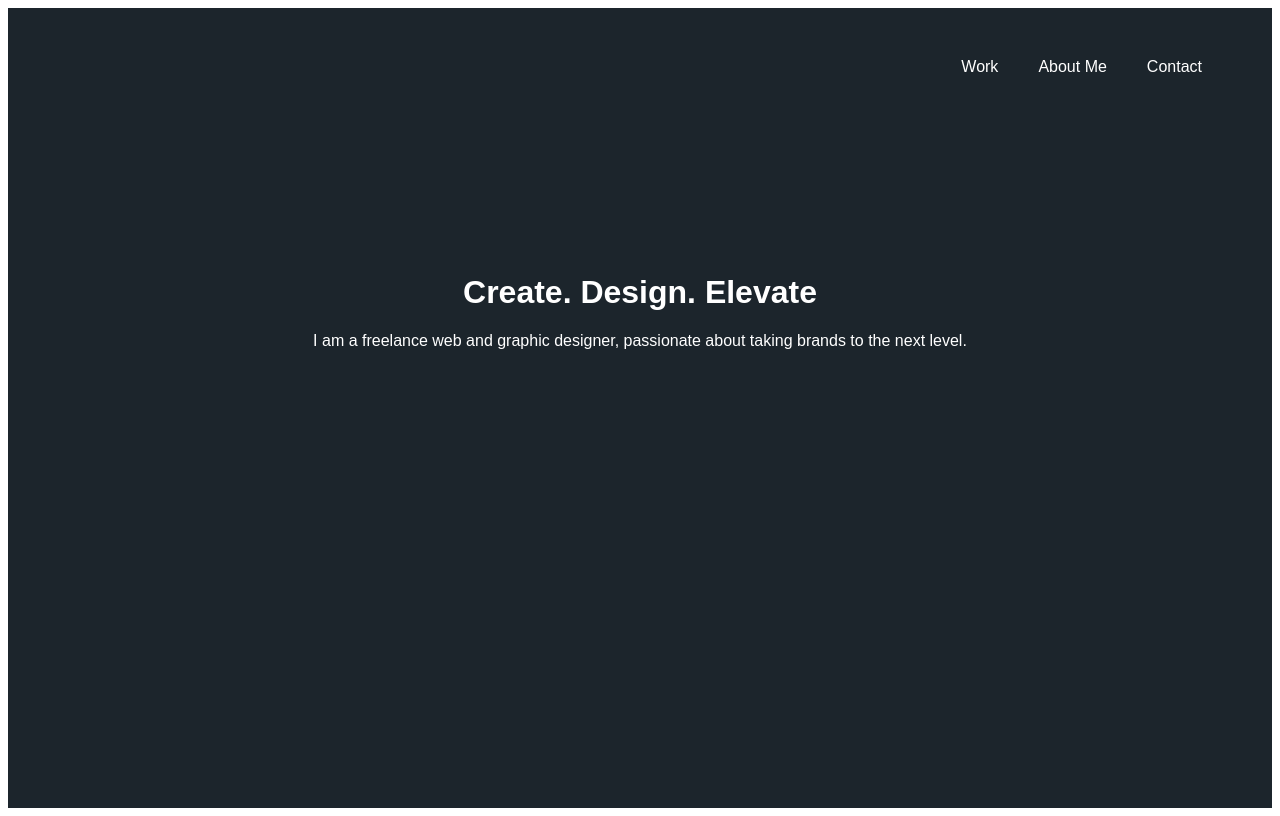
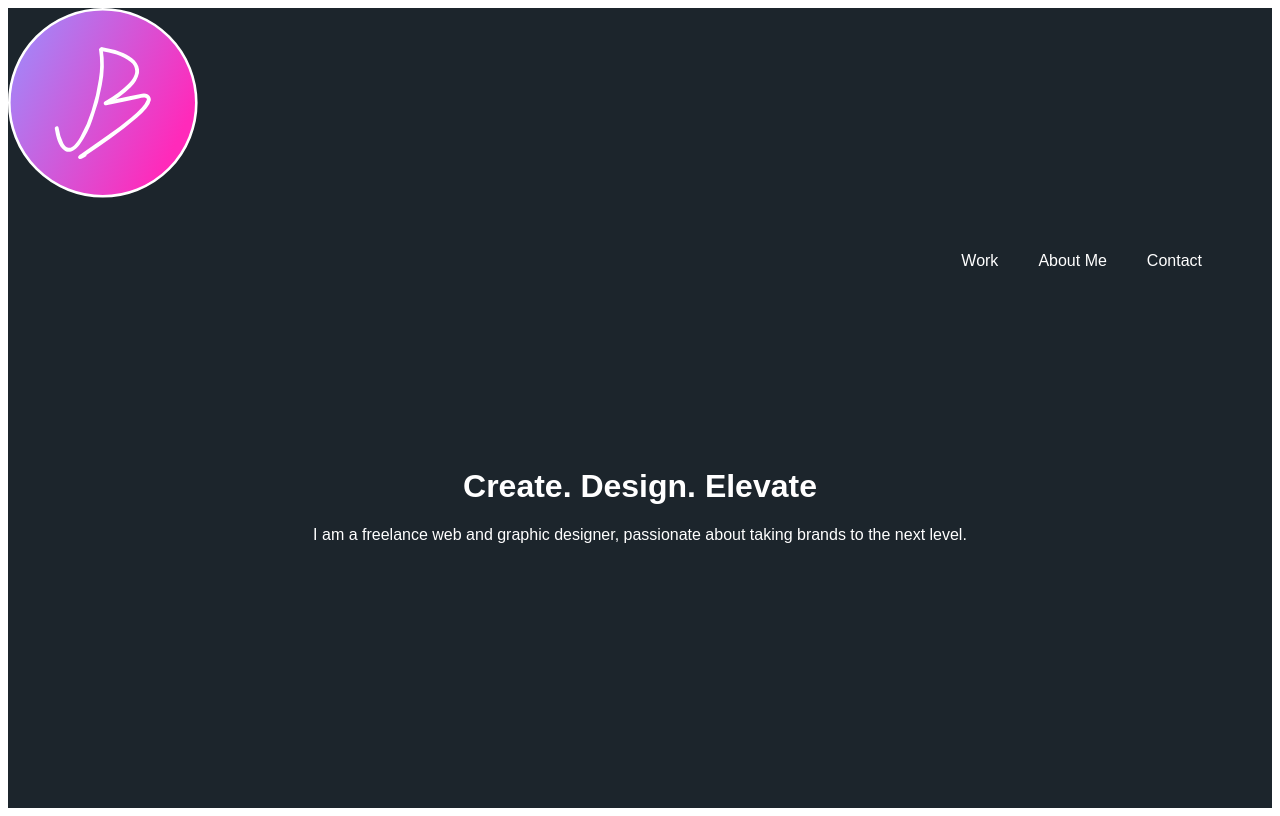
Before and after one commit to jbentley10/header-in-nextjs, a Next.js app: page / in a window 1280 px wide. Built offline with nearby package versions, Linux system fonts and the light colour scheme.

Commit message:
Added the logo files, and made it render.

```diff
--- a/components/Header.js
+++ b/components/Header.js
@@ -1,4 +1,5 @@
 import Link from 'next/link';
+import Logo from './Logo';
 import {useSpring, animated} from 'react-spring';
 
 /* Animations */
@@ -19,6 +20,13 @@ function SubtitleFadeInAnimation() {
   )
 }
 
+function LogoCircleAnimation() {
+  const AnimatedDonut = animated(Donut);
+  const props = useSpring({ value: 100, from: { value: 0 } })
+
+  return <AnimatedDonut percent={props.value} />
+}
+
 /* CSS Styles */
 const linkStyle = {
   color: '#ffffff',
@@ -27,7 +35,7 @@ const linkStyle = {
   float: 'right',
   padding: '0 20px',
   textDecoration: 'none'
-};
+}
 
 const navStyle = {
   paddingTop: '50px',
@@ -51,7 +59,7 @@ const headerContentStyle = {
 /* Component Layout */
 const Header = () => (
   <div style={headerStyle}>
-    {/* Logo */}
+    <Logo />
     <div style={navStyle}>
       <Link href="/contact">
         <a style={linkStyle}>Contact</a>
--- /dev/null
+++ b/components/Logo.js
@@ -0,0 +1,43 @@
+import React from 'react';
+
+const SVG = ({
+    circleStyle = {
+        stroke: "#fff",
+        strokeMiterLimit: "10",
+        fill: "url(#linear-gradient)",
+    },
+    viewBox = "0 0 73 73",
+    fill = "#ffffff",
+    width = "15%",
+    padding = "50px"
+}) => (
+    <svg
+    width={width}
+    viewBox={viewBox}
+    padding={padding}>
+        <defs>
+            <linearGradient
+            id="linear-gradient"
+            x1="0.5"
+            y1="0"
+            x2="72.515"
+            y2="36.5"
+            gradientUnits="userSpaceOnUse">
+            <stop offset="0" stop-color="#9891ff"/>
+            <stop offset="1" stop-color="#ff2aba"/></linearGradient>
+        </defs>
+        <title>Asset 7</title>
+        <g id="Layer_2" data-name="Layer 2">
+            <g id="Card">
+                <circle style={circleStyle} class="cls-1" cx="36.5" cy="36.5" r="36"/>
+                <g id="Signature">
+                    <path class="cls-2" fill={fill} d="M35.08,16.29A34.51,34.51,0,0,1,35,27.4a71.39,71.39,0,0,1-2.82,12.17,47.3,47.3,0,0,1-4.35,10.07C27,51.05,25.27,54,23.28,53.85c-.92-.07-1.56-1-2-1.77a19.85,19.85,0,0,1-1.81-5.94c-.18-1-1.62-.55-1.44.4.5,2.69,1.22,7.1,4,8.5,2.17,1.08,4.27-.82,5.54-2.41a35,35,0,0,0,5-9.76,72.26,72.26,0,0,0,3.54-13.26,39,39,0,0,0,.36-13.71c-.18-1-1.63-.55-1.45.39Z"/>
+                    <path class="cls-2" fill={fill} d="M37.8,37.47l8.44-1.8,4-.86a6.32,6.32,0,0,1,2.34-.36,1.22,1.22,0,0,1,.55.21,1,1,0,0,1,.25.2c.13.21.14.33,0,.69a8,8,0,0,1-1.92,2.86,42.1,42.1,0,0,1-4,3.77c-6,5-12.51,9.27-18.91,13.7-.54.38-2.16,1.22-1.32,2.07.65.65,2-.42,2.63-.73.85-.46.09-1.76-.76-1.3-.43.24-.87.47-1.31.69-.22.11-.16.09-.14.07.11-.19.85,1.18.7,1.19.17,0,0,0,.12-.09l.42-.31,1.32-.91c3-2.06,6.07-4.11,9.06-6.24a123.34,123.34,0,0,0,10.48-8.14,31.38,31.38,0,0,0,3.58-3.62A6.2,6.2,0,0,0,55,35.42,2.32,2.32,0,0,0,53.1,33a2.79,2.79,0,0,0-1.49,0c-1.63.32-3.25.69-4.88,1l-9.32,2c-.95.2-.55,1.65.39,1.44Z"/>
+                    <path class="cls-2" fill={fill} d="M35.89,16.51c3.81.65,8.34,1.59,11.33,4.25A4.65,4.65,0,0,1,49,24.25c0,1.82-1.21,3.47-2.39,4.76a38.48,38.48,0,0,1-9.19,6.88.75.75,0,0,0,.76,1.29,41.7,41.7,0,0,0,9.09-6.68,10.52,10.52,0,0,0,3.16-5.44c.59-3.9-3-6.41-6.11-7.76a35,35,0,0,0-8-2.23c-.94-.16-1.35,1.28-.39,1.44Z"/>
+                </g>
+            </g>
+        </g>
+    </svg>
+)
+
+export default SVG;
```
Also changed, not shown: assets/logo.svg (added).
